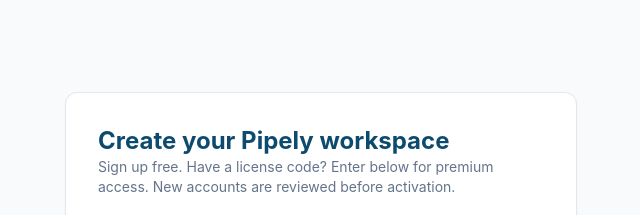
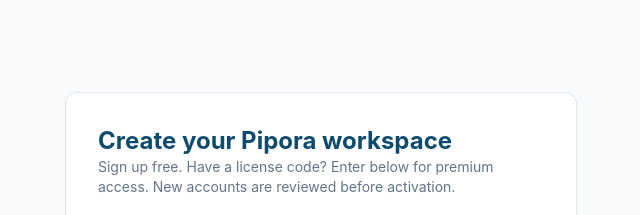
Before and after one commit to oneplacedigital/oneplace-ai-crm, a Next.js app in the folder apps/web/: page /register in a window 1280 px wide. Shown: the top 215 px of the page, without its empty margins (319-959 px from the left). Built offline with nearby package versions, Linux system fonts and the light colour scheme; no server answers.

Commit message:
rebrand: Pipely -> Pipora

```diff
--- a/apps/web/src/app/register/page.tsx
+++ b/apps/web/src/app/register/page.tsx
@@ -108,7 +108,7 @@
     <main className="flex min-h-screen items-center justify-center bg-slate-50 p-6">
       <form onSubmit={onSubmit} className="card w-full max-w-lg space-y-4 p-8">
         <div>
-          <h1 className="text-2xl font-bold text-navy-500">Create your Pipely workspace</h1>
+          <h1 className="text-2xl font-bold text-navy-500">Create your Pipora workspace</h1>
           <p className="text-sm text-slate-500">
             Sign up free. Have a license code? Enter below for premium access. New accounts are
             reviewed before activation.
```
